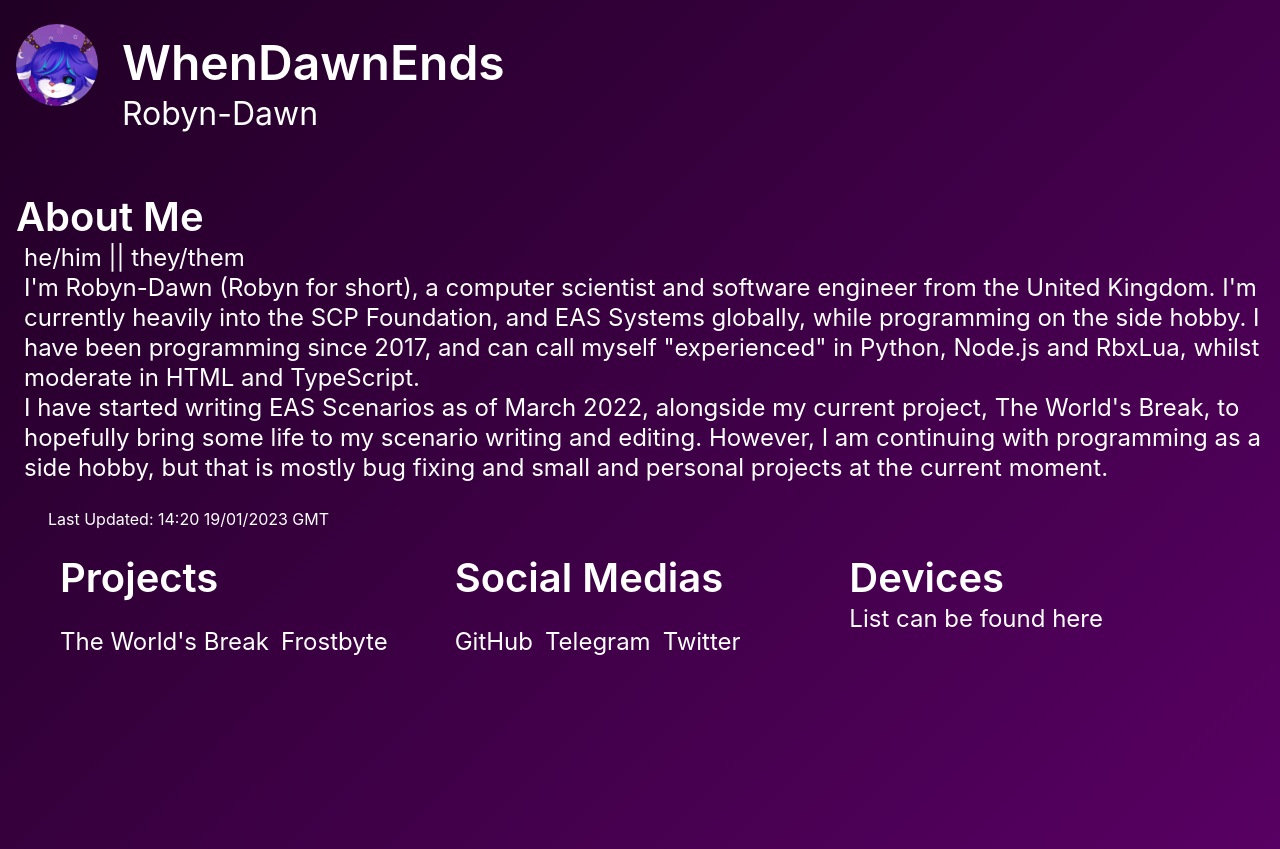
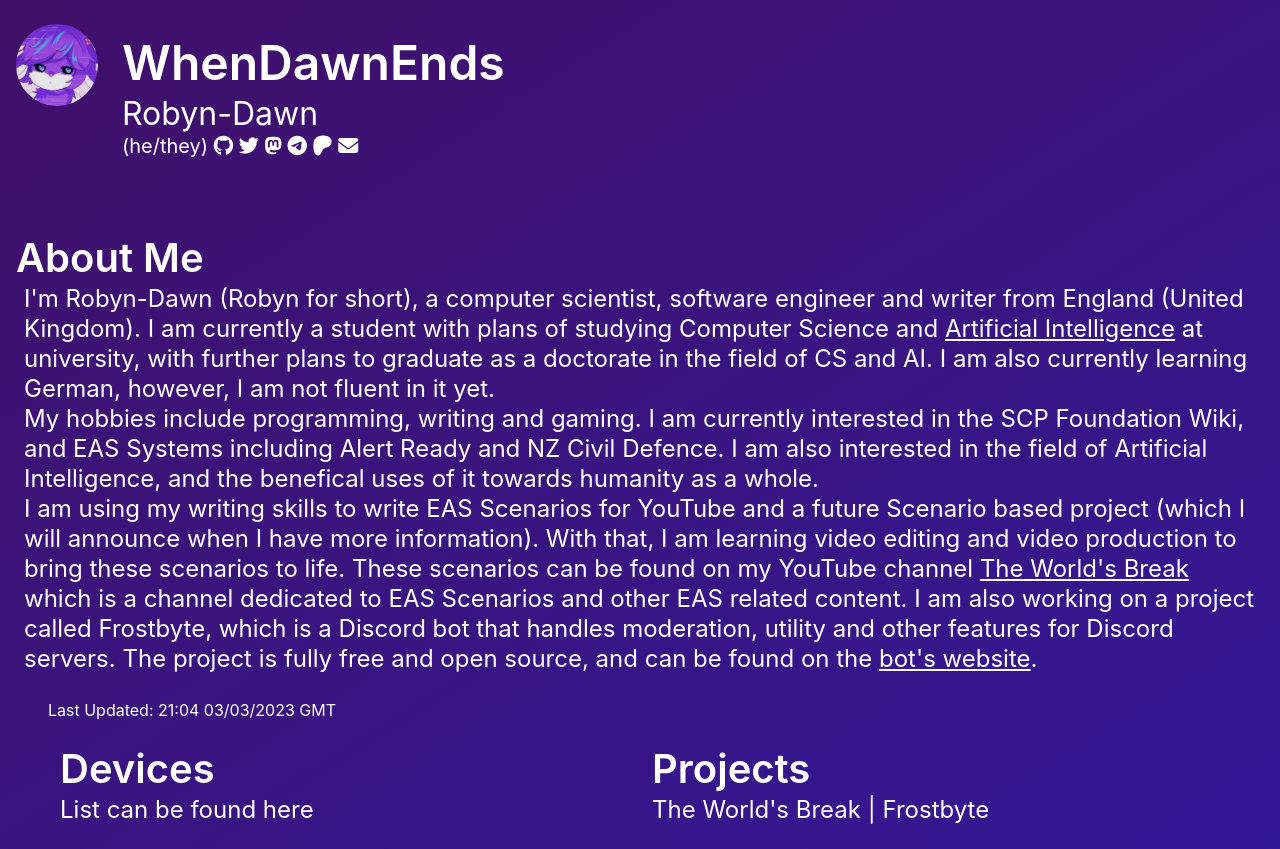
Before and after one commit to ThePandaParade/website, a Node server app: page / in a window 1280 px wide. Run offline with Node 20, Linux system fonts and the light colour scheme; some libraries are stand-ins or nearby versions.

Commit message:
Rewrite of the bio + some cosmetic changes

```diff
--- a/main.js
+++ b/main.js
@@ -30,6 +30,40 @@ app.get("/links/onlyfans", (req, res) => {
     res.send(`<script> window.location.replace("https://www.youtube.com/watch?v=xm3YgoEiEDc") </script>`)
 })
 
+app.get("/links/twitter", (req, res) => {
+    res.redirect("https://twitter.com/WhenDawnEnds")
+})
+
+app.get("/links/github", (req, res) => {
+    res.redirect("https://github.com/WhenDawnEnds")
+})
+
+app.get("/links/telegram", (req, res) => {
+    res.redirect("https://t.me/WhenDawnEnds")
+})
+
+app.get("/links/patreon", (req, res) => {
+    res.redirect("https://www.patreon.com/robynsnest")
+})
+
+app.get("/links/mastodon", (req, res) => {
+    res.redirect("https://jackelope.gay/@robyndawn")
+})
+
+app.get("/links/projects/frostbyte", (req, res) => {
+    res.redirect("https://frostbyte.jackelope.gay")
+})
+
+app.get("/links/projects/twb", (req, res) => {
+    res.redirect("https://www.youtube.com/channel/UCiXbaS2cQl58NlHl6gWRvqQ")
+})
+
+
+// Bleeding Edge \\
+// Redesign Zone \\
+app.use("/bleeding",require("./web/redesign/redesign.js"))
+
+// Deprecated Zone \\
 app.post('/upload', (req, res) => {
     if (req.headers.authorization !== process.env.IMAGE_SERVER) {
         return res.status(401).send({'error': true, 'code': 401})
--- a/static/background.css
+++ b/static/background.css
@@ -1,5 +1,92 @@
-body html {
-    background: rgb(32,0,36);
-    background: linear-gradient(180deg, rgba(32,0,36,1) 0%, rgba(128,0,144,1) 100%);
-    overflow-y: auto;
+.background-normal {
+    background: linear-gradient(328deg, #4b083f, #ac0e90, #2024db, #4b083f);
+    background-size: 1000% 1000%;
+
+    -webkit-animation: BackgroundScroll 240s ease infinite;
+    -moz-animation: BackgroundScroll 240s ease infinite;
+    -o-animation: BackgroundScroll 240s ease infinite;
+    animation: BackgroundScroll 240s ease infinite;
 }
+
+.background-urgent {
+    background: linear-gradient(328deg, #690909, #5d0169);
+    background-size: 1000% 1000%;
+
+    -webkit-animation: BackgroundScroll 240s ease infinite;
+    -moz-animation: BackgroundScroll 240s ease infinite;
+    -o-animation: BackgroundScroll 240s ease infinite;
+    animation: BackgroundScroll 240s ease infinite;
+}
+
+.background-info {
+    background: linear-gradient(328deg, #3b047a, #190783);
+    background-size: 1000% 1000%;
+
+    -webkit-animation: BackgroundScroll 240s ease infinite;
+    -moz-animation: BackgroundScroll 240s ease infinite;
+    -o-animation: BackgroundScroll 240s ease infinite;
+    animation: BackgroundScroll 240s ease infinite;
+}
+.social-link {
+    color: #fff;
+    text-decoration: none;
+    transition: 0.3s;
+}
+
+/* Birthday easter egg */
+#birthday-easter-egg {
+    overflow: hidden;
+  }
+#birthday-easter-egg-text {
+    /* animation properties */
+    -moz-transform: translateX(100%);
+    -webkit-transform: translateX(100%);
+    transform: translateX(100%);
+
+    -moz-animation: my-animation 30s linear infinite;
+    -webkit-animation: my-animation 30s linear infinite;
+    animation: my-animation 30s linear infinite;
+}
+  /* for Firefox */
+@-moz-keyframes my-animation {
+    from { -moz-transform: translateX(100%); }
+    to { -moz-transform: translateX(-100%); }
+}
+  /* for Chrome */
+@-webkit-keyframes my-animation {
+    from { -webkit-transform: translateX(100%); }
+    to { -webkit-transform: translateX(-100%); }
+}
+@keyframes my-animation {
+    from {
+      -moz-transform: translateX(100%);
+      -webkit-transform: translateX(100%);
+      transform: translateX(100%);
+    }
+    to {
+      -moz-transform: translateX(-100%);
+      -webkit-transform: translateX(-100%);
+      transform: translateX(-100%);
+    }
+}
+
+@-webkit-keyframes BackgroundScroll {
+    0%{background-position:13% 0%}
+    50%{background-position:88% 100%}
+    100%{background-position:13% 0%}
+}
+@-moz-keyframes BackgroundScroll {
+    0%{background-position:13% 0%}
+    50%{background-position:88% 100%}
+    100%{background-position:13% 0%}
+}
+@-o-keyframes BackgroundScroll {
+    0%{background-position:13% 0%}
+    50%{background-position:88% 100%}
+    100%{background-position:13% 0%}
+}
+@keyframes BackgroundScroll {
+    0%{background-position:13% 0%}
+    50%{background-position:88% 100%}
+    100%{background-position:13% 0%}
+}
--- /dev/null
+++ b/web/redesign/index.html
@@ -0,0 +1,6 @@
+<!DOCTYPE html>
+<html>
+    <body>
+        <h1> Woah! </h1>
+    </body>
+</html>
--- a/web/root.html
+++ b/web/root.html
@@ -1,5 +1,5 @@
 <!DOCTYPE html>
-<html style="overflow-y: auto; background: rgb(32,0,36); background: linear-gradient(180deg, rgba(32,0,36,1) 0%, rgba(88,0,99,1) 100%);">
+<html style="overflow-y: auto;" class="background-normal">
     <head>
         <title>WhenDawnEnds</title>
         <link rel="icon" href="avatar.png">
@@ -9,68 +9,96 @@
         <meta name="viewport" content="width=device-width, initial-scale=1">
         <meta property="og:url" content="https://pandapa.ws/">
         <meta property="og:title" content="Robyn-Dawn aka. WhenDawnEnds">
-        <meta property="og:description" content="he/him || they/them
-        I'm Robyn-Dawn (Robyn for short), a computer scientist and software engineer from the United Kingdom. I'm currently heavily into the SCP Foundation, and EAS Systems globally, while programming on the side hobby.
-
-        I don't really know what to put here, but I believe I covered the basics. Socials, projects and contact methods are on this site. c:
+        <meta property="og:description" content="// He/They (MLM Gay)
+        // Computer Scientist, Software Engineer and Writer
+        // 11th May 🎂
+        // Interested in the SCP Foundation, EAS Systems and Artificial Intelligence
+        // Hobbies include Programming, Writing and Gaming
+        // English (United Kingdom), Learning German
         ">
         <meta property="og:type" content="website">
-        <meta name="og:image" itemprop="image" content="/avatar.png">
+        <meta name="og:image" itemprop="image" content="/avatar.jpg">
         <meta name="theme-color" content="#800075">
-
+        <script src="https://kit.fontawesome.com/c5c07820bb.js" crossorigin="anonymous"></script>
+        <script src="https://cdn.jsdelivr.net/npm/js-confetti@latest/dist/js-confetti.browser.js"></script>
     </head>
 
-    <body class="is-overlay" style="overflow-y: auto; background: rgb(32,0,36); background: linear-gradient(135deg, rgba(32,0,36,1) 0%, rgba(88,0,99,1) 100%);">
+    <body class="is-overlay background-normal" style="overflow-y: auto;">
+        <div id="birthday-easter-egg" class="mx-2 my-2 has-background-dark">
+            <h1 class="has-text-white is-size-4 title py-1" id="birthday-easter-egg-text">Happy Birthday Me! 🎉</h1>
+        </div>
+
         <div class="columns mt-2 mx-1 mb-6">
             <figure class="image is-48x48 column is-1 mt-1">
-                <img src="avatar.png" class="is-rounded is-48x48" width="48" height="48">
+                <img src="avatar.jpg" class="is-rounded is-48x48" width="48" height="48">
             </figure>
-            <div class="column is-6 mt-4">
+            <div class="column is-6 mt-4 mb-4">
                 <h1 class="has-text-white is-size-1 title">WhenDawnEnds</h1>
-                <h2 class="has-text-white is-3 subtitle">Robyn-Dawn</h2>
+                <h2 class="has-text-white is-3 subtitle">Robyn-Dawn<br>
+                <p class="is-size-5">(he/they)
+                    <a href="/links/github" target="_blank"><i class="fa-brands fa-github social-link"></i></a>
+                    <a href="/links/twitter" target="_blank"><i class="fa-brands fa-twitter social-link"></i></a>
+                    <a href="/links/mastodon" target="_blank"><i class="fa-brands fa-mastodon social-link"></i></a>
+                    <a href="/links/telegram" target="_blank"><i class="fa-brands fa-telegram social-link"></i></a>
+                    <a href="/links/patreon" target="_blank"><i class="fa-brands fa-patreon social-link"></i></a>
+                    <a href="mailto:robyn@pandapa.ws"><i class="fa-solid fa-envelope social-link"></i></a>
+                </p> </h2>
+
             </div>
         </div>
 
         <h1 class="has-text-white is-size-2 title ml-4">About Me</h1>
-        <h2 class="has-text-white is-size-4 subtitle ml-5">he/him || they/them<br>
-            I'm Robyn-Dawn (Robyn for short), a computer scientist and software engineer from the United Kingdom.
-            I'm currently heavily into the SCP Foundation, and EAS Systems globally, while programming on the side hobby.
-            I have been programming since 2017, and can call myself "experienced" in Python, Node.js and RbxLua, whilst moderate in HTML and TypeScript.
-            <br> I have started writing EAS Scenarios as of March 2022, alongside my current project, The World's Break, to hopefully bring some life to my
-            scenario writing and editing. However, I am continuing with programming as a side hobby, but that is mostly bug fixing and small and personal projects at the
-            current moment.
+        <h2 class="has-text-white is-size-4 subtitle mx-5">
+            I'm Robyn-Dawn (Robyn for short), a computer scientist, software engineer and writer from England (United Kingdom). I am currently a student with plans of studying Computer Science and
+            <a id="ai-notice" class="has-text-white"><u>Artificial Intelligence</u></a> at university, with further plans to graduate as a doctorate in the field of CS and AI. I am also currently learning German, however, I am not fluent in it yet.<br>
+            My hobbies include programming, writing and gaming. I am currently interested in the SCP Foundation Wiki, and EAS Systems including Alert Ready and NZ Civil Defence. I am also interested in the field of Artificial Intelligence, and the benefical
+            uses of it towards humanity as a whole.<br>
+            I am using my writing skills to write EAS Scenarios for YouTube and a future Scenario based project (which I will announce when I have more information). With that, I am learning video editing and video production to bring these scenarios to life.
+            These scenarios can be found on my YouTube channel <a href="/links/projects/twb" class="has-text-white"><u>The World's Break</u></a><br> which is a channel dedicated to EAS Scenarios and other EAS related content. I am also working on a project called
+            Frostbyte, which is a Discord bot that handles moderation, utility and other features for Discord servers. The project is fully free and open source, and can be found on the
+            <a href="/links/projects/frostbyte" class="has-text-white"><u>bot's website</u></a>.<br>
 
-            <h3 class="has-text-white is-size-6 ml-6">Last Updated: 14:20 19/01/2023 GMT</h3>
+            <h3 class="has-text-white is-size-6 ml-6">Last Updated: 21:04 03/03/2023 GMT</h3>
         </h2>
 
         <div class="columns mx-6 mt-3">
             <div class="column">
-                <h1 class="has-text-white is-size-2 title ">Projects</h1>
-                <div class="level">
-                    <div class="level-left">
-                        <a class="level-item has-text-white is-size-4" href="https://www.youtube.com/channel/UCiXbaS2cQl58NlHl6gWRvqQ">The World's Break</a>
-                        <a class="level-item has-text-white is-size-4" href="https://frostbyte.jackelope.gay/">Frostbyte</a>
-                    </div>
-                </div>
+                <h1 class="has-text-white is-size-2 title">Devices</h1>
+                <h2 class="has-text-white is-size-4 subtitle">List can be found <a class="has-text-white" href="devices">here</a></h2>
             </div>
 
             <div class="column">
-                <h1 class="has-text-white is-size-2 title">Social Medias</h1>
-
-                <div class="level">
-                    <div class="level-left">
-                        <a class="level-item has-text-white is-size-4" href="https://github.com/WhenDawnEnds">GitHub</a>
-                        <a class="level-item has-text-white is-size-4" href="https://t.me/WhenDawnEnds">Telegram</a>
-                        <a class="level-item has-text-white is-size-4" href="https://twitter.com/WhenDawnEnds">Twitter</a>
-                    </div>
-                </div>
-            </div>
-
-            <div class="column">
-                <h1 class="has-text-white is-size-2 title">Devices</h1>
-                <h2 class="has-text-white is-size-4 subtitle">List can be found <a class="has-text-white" href="devices">here</a></h2>
+                <h1 class="has-text-white is-size-2 title">Projects</h1>
+                <h2 class="has-text-white is-size-4 subtitle"><a class="has-text-white" href="https://www.youtube.com/channel/UCiXbaS2cQl58NlHl6gWRvqQ">The World's Break</a> | <a class="has-text-white" href="https://frostbyte.jackelope.gay">Frostbyte</a></h2>
             </div>
         </div>
 
+        <script>
+            // On my birthday, confetti will fall from the top of the page.
+            // Get the current date. If it is the 11th May, then continue.
+            var date = new Date();
+            if (date.getDate() == 11 && date.getMonth() == 4) {
+                const confetti = new JSConfetti();
+                confetti.addConfetti({
+                    confettiNumber: 1000,
+                    confettiRadius: 10,
+                });
+            }
+            else {
+                // Delete the div if it is not my birthday.
+                document.getElementById("birthday-easter-egg").remove();
+            }
+
+            // If the user clicks on the AI notice, display an alert talking about AI Art.
+            document.getElementById("ai-notice").addEventListener("click", function() {
+                alert("To specify: the internals and practical/helpful applications of AI. I do not endorse the use of stealing other people's art and using it to train AI, commomly known as AI Art.");
+            });
+
+            // If on phone, increase the size of the avatar.
+            if (window.innerWidth < 768) {
+                document.getElementsByClassName("is-48x48")[0].classList.remove("is-48x48");
+                document.getElementsByClassName("is-48x48")[0].classList.add("is-96x96");
+            }
+        </script>
     </body>
 </html>
```
Also changed, not shown: web/devices.html (+14 -14 lines), web/holidays.html (+14 -18 lines), web/redesign/redesign.js (added, +14 -0 lines), static/avatar.jpg (added), web/redesign/README.md (added).
